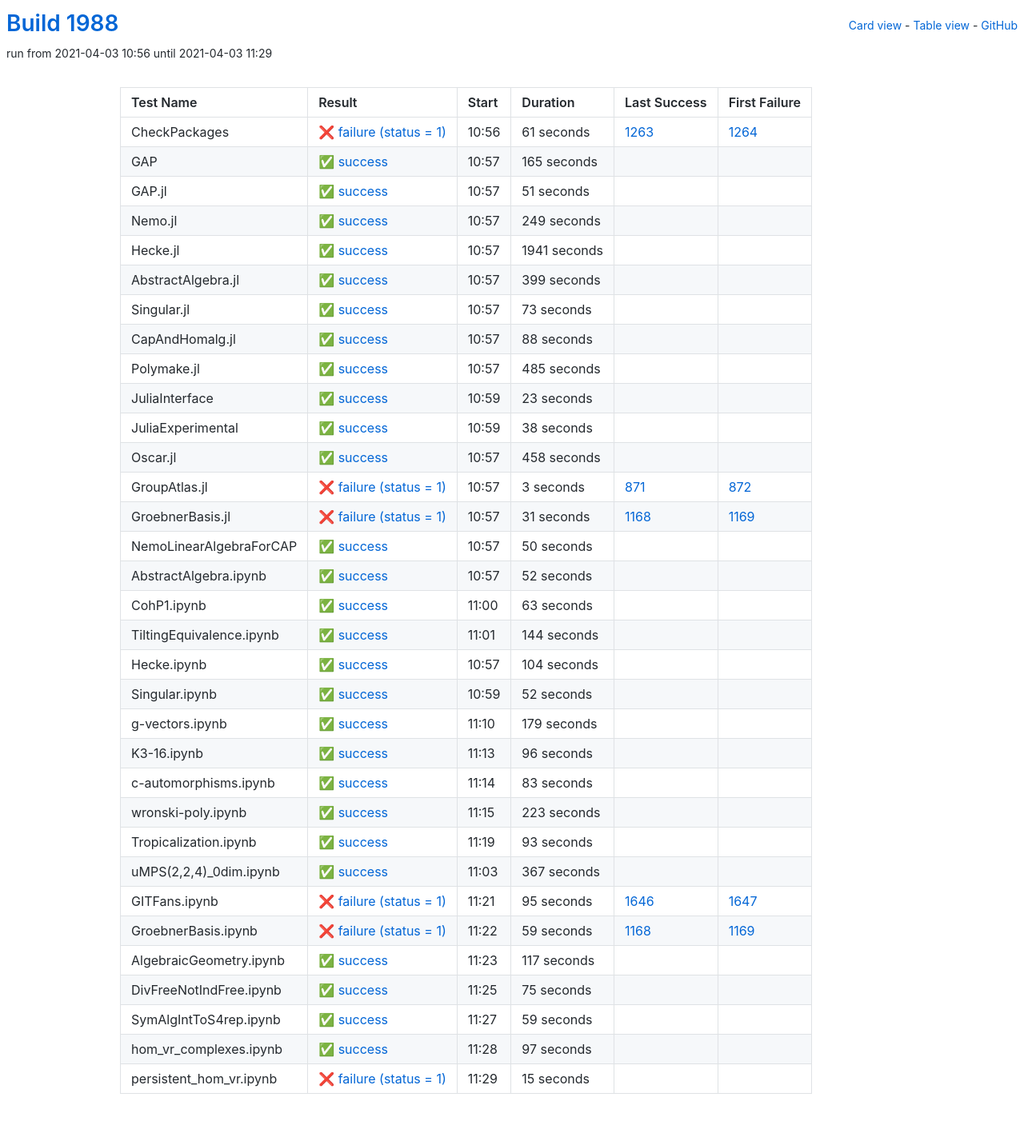
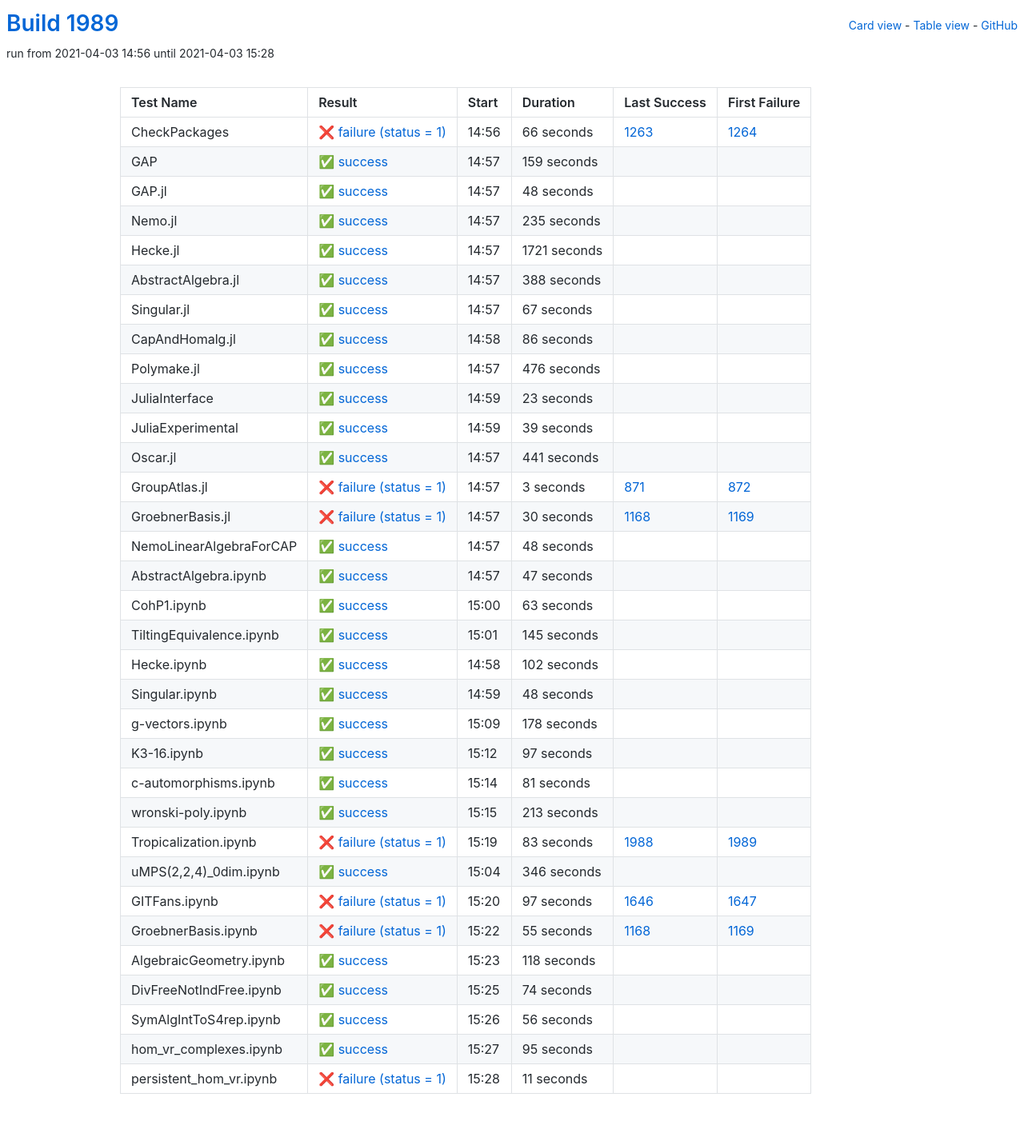
Before and after one commit to oscar-system/oscar-ci-status-stable, a Jekyll site: the page built from table.html, in a window 1280 px wide. Shown: the whole page at 80% size. Built offline with Jekyll 4.4.1, drawn with Linux system fonts in a browser that asks for light colours.

Commit message:
Build #1989

```diff
--- a/_data/ci.yml
+++ b/_data/ci.yml
@@ -1,6 +1,6 @@
 ---
-build: 1988
-build_url: https://oscarci.mathematik.uni-kl.de/job/oscar-stable/1988/
+build: 1989
+build_url: https://oscarci.mathematik.uni-kl.de/job/oscar-stable/1989/
 job: oscar-stable
 organization: oscar-system
 repo: oscar-ci-status-stable
@@ -8,116 +8,116 @@ repourl: https://github.com/oscar-system/oscar-ci-status-stable
 tests:
 - name: CheckPackages
   id: checkpackages
-  log: https://oscarci.mathematik.uni-kl.de/job/oscar-stable/1988/artifact/logs/build-1988/CheckPackages.log
-  start: 2021-04-03 10:56
+  log: https://oscarci.mathematik.uni-kl.de/job/oscar-stable/1989/artifact/logs/build-1989/CheckPackages.log
+  start: 2021-04-03 14:56
   success: false
   exitcode: 1
   status: failure
-  duration: 61
+  duration: 66
   last_success: 1263
   last_success_url: https://oscarci.mathematik.uni-kl.de/job/oscar-stable/1263/
   first_failure: 1264
   first_failure_url: https://oscarci.mathematik.uni-kl.de/job/oscar-stable/1264/
 - name: GAP
   id: gap
-  log: https://oscarci.mathematik.uni-kl.de/job/oscar-stable/1988/artifact/logs/build-1988/GAP.log
-  start: 2021-04-03 10:57
+  log: https://oscarci.mathematik.uni-kl.de/job/oscar-stable/1989/artifact/logs/build-1989/GAP.log
+  start: 2021-04-03 14:57
   success: true
   exitcode: 0
   status: success
-  duration: 165
+  duration: 159
   last_success: false
   last_success_url:
   first_failure: false
   first_failure_url:
 - name: GAP.jl
   id: gap-jl
-  log: https://oscarci.mathematik.uni-kl.de/job/oscar-stable/1988/artifact/logs/build-1988/GAP.jl.log
-  start: 2021-04-03 10:57
+  log: https://oscarci.mathematik.uni-kl.de/job/oscar-stable/1989/artifact/logs/build-1989/GAP.jl.log
+  start: 2021-04-03 14:57
   success: true
   exitcode: 0
   status: success
-  duration: 51
+  duration: 48
   last_success: false
   last_success_url:
   first_failure: false
   first_failure_url:
 - name: Nemo.jl
   id: nemo-jl
-  log: https://oscarci.mathematik.uni-kl.de/job/oscar-stable/1988/artifact/logs/build-1988/Nemo.jl.log
-  start: 2021-04-03 10:57
+  log: https://oscarci.mathematik.uni-kl.de/job/oscar-stable/1989/artifact/logs/build-1989/Nemo.jl.log
+  start: 2021-04-03 14:57
   success: true
   exitcode: 0
   status: success
-  duration: 249
+  duration: 235
   last_success: false
   last_success_url:
   first_failure: false
   first_failure_url:
 - name: Hecke.jl
   id: hecke-jl
-  log: https://oscarci.mathematik.uni-kl.de/job/oscar-stable/1988/artifact/logs/build-1988/Hecke.jl.log
-  start: 2021-04-03 10:57
+  log: https://oscarci.mathematik.uni-kl.de/job/oscar-stable/1989/artifact/logs/build-1989/Hecke.jl.log
+  start: 2021-04-03 14:57
   success: true
   exitcode: 0
   status: success
-  duration: 1941
+  duration: 1721
   last_success: false
   last_success_url:
   first_failure: false
   first_failure_url:
 - name: AbstractAlgebra.jl
   id: abstractalgebra-jl
-  log: https://oscarci.mathematik.uni-kl.de/job/oscar-stable/1988/artifact/logs/build-1988/AbstractAlgebra.jl.log
-  start: 2021-04-03 10:57
+  log: https://oscarci.mathematik.uni-kl.de/job/oscar-stable/1989/artifact/logs/build-1989/AbstractAlgebra.jl.log
+  start: 2021-04-03 14:57
   success: true
   exitcode: 0
   status: success
-  duration: 399
+  duration: 388
   last_success: false
   last_success_url:
   first_failure: false
   first_failure_url:
 - name: Singular.jl
   id: singular-jl
-  log: https://oscarci.mathematik.uni-kl.de/job/oscar-stable/1988/artifact/logs/build-1988/Singular.jl.log
-  start: 2021-04-03 10:57
+  log: https://oscarci.mathematik.uni-kl.de/job/oscar-stable/1989/artifact/logs/build-1989/Singular.jl.log
+  start: 2021-04-03 14:57
   success: true
   exitcode: 0
   status: success
-  duration: 73
+  duration: 67
   last_success: false
   last_success_url:
   first_failure: false
   first_failure_url:
 - name: CapAndHomalg.jl
   id: capandhomalg-jl
-  log: https://oscarci.mathematik.uni-kl.de/job/oscar-stable/1988/artifact/logs/build-1988/CapAndHomalg.jl.log
-  start: 2021-04-03 10:57
+  log: https://oscarci.mathematik.uni-kl.de/job/oscar-stable/1989/artifact/logs/build-1989/CapAndHomalg.jl.log
+  start: 2021-04-03 14:58
   success: true
   exitcode: 0
   status: success
-  duration: 88
+  duration: 86
   last_success: false
   last_success_url:
   first_failure: false
   first_failure_url:
 - name: Polymake.jl
   id: polymake-jl
-  log: https://oscarci.mathematik.uni-kl.de/job/oscar-stable/1988/artifact/logs/build-1988/Polymake.jl.log
-  start: 2021-04-03 10:57
+  log: https://oscarci.mathematik.uni-kl.de/job/oscar-stable/1989/artifact/logs/build-1989/Polymake.jl.log
+  start: 2021-04-03 14:57
   success: true
   exitcode: 0
   status: success
-  duration: 485
+  duration: 476
   last_success: false
   last_success_url:
   first_failure: false
   first_failure_url:
 - name: JuliaInterface
   id: juliainterface
-  log: https://oscarci.mathematik.uni-kl.de/job/oscar-stable/1988/artifact/logs/build-1988/JuliaInterface.log
-  start: 2021-04-03 10:59
+  log: https://oscarci.mathematik.uni-kl.de/job/oscar-stable/1989/artifact/logs/build-1989/JuliaInterface.log
+  start: 2021-04-03 14:59
   success: true
   exitcode: 0
   status: success
@@ -128,32 +128,32 @@ tests:
   first_failure_url:
 - name: JuliaExperimental
   id: juliaexperimental
-  log: https://oscarci.mathematik.uni-kl.de/job/oscar-stable/1988/artifact/logs/build-1988/JuliaExperimental.log
-  start: 2021-04-03 10:59
+  log: https://oscarci.mathematik.uni-kl.de/job/oscar-stable/1989/artifact/logs/build-1989/JuliaExperimental.log
+  start: 2021-04-03 14:59
   success: true
   exitcode: 0
   status: success
-  duration: 38
+  duration: 39
   last_success: false
   last_success_url:
   first_failure: false
   first_failure_url:
 - name: Oscar.jl
   id: oscar-jl
-  log: https://oscarci.mathematik.uni-kl.de/job/oscar-stable/1988/artifact/logs/build-1988/Oscar.jl.log
-  start: 2021-04-03 10:57
+  log: https://oscarci.mathematik.uni-kl.de/job/oscar-stable/1989/artifact/logs/build-1989/Oscar.jl.log
+  start: 2021-04-03 14:57
   success: true
   exitcode: 0
   status: success
-  duration: 458
+  duration: 441
   last_success: false
   last_success_url:
   first_failure: false
   first_failure_url:
 - name: GroupAtlas.jl
   id: groupatlas-jl
-  log: https://oscarci.mathematik.uni-kl.de/job/oscar-stable/1988/artifact/logs/build-1988/GroupAtlas.jl.log
-  start: 2021-04-03 10:57
+  log: https://oscarci.mathematik.uni-kl.de/job/oscar-stable/1989/artifact/logs/build-1989/GroupAtlas.jl.log
+  start: 2021-04-03 14:57
   success: false
   exitcode: 1
   status: failure
@@ -164,44 +164,44 @@ tests:
   first_failure_url: https://oscarci.mathematik.uni-kl.de/job/oscar-stable/872/
 - name: GroebnerBasis.jl
   id: groebnerbasis-jl
-  log: https://oscarci.mathematik.uni-kl.de/job/oscar-stable/1988/artifact/logs/build-1988/GroebnerBasis.jl.log
-  start: 2021-04-03 10:57
+  log: https://oscarci.mathematik.uni-kl.de/job/oscar-stable/1989/artifact/logs/build-1989/GroebnerBasis.jl.log
+  start: 2021-04-03 14:57
   success: false
   exitcode: 1
   status: failure
-  duration: 31
+  duration: 30
   last_success: 1168
   last_success_url: https://oscarci.mathematik.uni-kl.de/job/oscar-stable/1168/
   first_failure: 1169
   first_failure_url: https://oscarci.mathematik.uni-kl.de/job/oscar-stable/1169/
 - name: NemoLinearAlgebraForCAP
   id: nemolinearalgebraforcap
-  log: https://oscarci.mathematik.uni-kl.de/job/oscar-stable/1988/artifact/logs/build-1988/NemoLinearAlgebraForCAP.log
-  start: 2021-04-03 10:57
+  log: https://oscarci.mathematik.uni-kl.de/job/oscar-stable/1989/artifact/logs/build-1989/NemoLinearAlgebraForCAP.log
+  start: 2021-04-03 14:57
   success: true
   exitcode: 0
   status: success
-  duration: 50
+  duration: 48
   last_success: false
   last_success_url:
   first_failure: false
   first_failure_url:
 - name: AbstractAlgebra.ipynb
   id: abstractalgebra-ipynb
-  log: https://oscarci.mathematik.uni-kl.de/job/oscar-stable/1988/artifact/logs/build-1988/AbstractAlgebra.ipynb.log
-  start: 2021-04-03 10:57
+  log: https://oscarci.mathematik.uni-kl.de/job/oscar-stable/1989/artifact/logs/build-1989/AbstractAlgebra.ipynb.log
+  start: 2021-04-03 14:57
   success: true
   exitcode: 0
   status: success
-  duration: 52
+  duration: 47
   last_success: false
   last_success_url:
   first_failure: false
   first_failure_url:
 - name: CohP1.ipynb
   id: cohp1-ipynb
-  log: https://oscarci.mathematik.uni-kl.de/job/oscar-stable/1988/artifact/logs/build-1988/CohP1.ipynb.log
-  start: 2021-04-03 11:00
+  log: https://oscarci.mathematik.uni-kl.de/job/oscar-stable/1989/artifact/logs/build-1989/CohP1.ipynb.log
+  start: 2021-04-03 15:00
   success: true
   exitcode: 0
   status: success
@@ -212,176 +212,56 @@ tests:
   first_failure_url:
 - name: TiltingEquivalence.ipynb
   id: tiltingequivalence-ipynb
-  log: https://oscarci.mathematik.uni-kl.de/job/oscar-stable/1988/artifact/logs/build-1988/TiltingEquivalence.ipynb.log
-  start: 2021-04-03 11:01
+  log: https://oscarci.mathematik.uni-kl.de/job/oscar-stable/1989/artifact/logs/build-1989/TiltingEquivalence.ipynb.log
+  start: 2021-04-03 15:01
   success: true
   exitcode: 0
   status: success
-  duration: 144
+  duration: 145
   last_success: false
   last_success_url:
   first_failure: false
   first_failure_url:
 - name: Hecke.ipynb
   id: hecke-ipynb
-  log: https://oscarci.mathematik.uni-kl.de/job/oscar-stable/1988/artifact/logs/build-1988/Hecke.ipynb.log
-  start: 2021-04-03 10:57
+  log: https://oscarci.mathematik.uni-kl.de/job/oscar-stable/1989/artifact/logs/build-1989/Hecke.ipynb.log
+  start: 2021-04-03 14:58
   success: true
   exitcode: 0
   status: success
-  duration: 104
+  duration: 102
   last_success: false
   last_success_url:
   first_failure: false
   first_failure_url:
 - name: Singular.ipynb
   id: singular-ipynb
-  log: https://oscarci.mathematik.uni-kl.de/job/oscar-stable/1988/artifact/logs/build-1988/Singular.ipynb.log
-  start: 2021-04-03 10:59
+  log: https://oscarci.mathematik.uni-kl.de/job/oscar-stable/1989/artifact/logs/build-1989/Singular.ipynb.log
+  start: 2021-04-03 14:59
   success: true
   exitcode: 0
   status: success
-  duration: 52
+  duration: 48
   last_success: false
   last_success_url:
   first_failure: false
   first_failure_url:
 - name: g-vectors.ipynb
   id: g-vectors-ipynb
-  log: https://oscarci.mathematik.uni-kl.de/job/oscar-stable/1988/artifact/logs/build-1988/g-vectors.ipynb.log
-  start: 2021-04-03 11:10
+  log: https://oscarci.mathematik.uni-kl.de/job/oscar-stable/1989/artifact/logs/build-1989/g-vectors.ipynb.log
+  start: 2021-04-03 15:09
   success: true
   exitcode: 0
   status: success
-  duration: 179
+  duration: 178
   last_success: false
   last_success_url:
   first_failure: false
   first_failure_url:
 - name: K3-16.ipynb
   id: k3-16-ipynb
-  log: https://oscarci.mathematik.uni-kl.de/job/oscar-stable/1988/artifact/logs/build-1988/K3-16.ipynb.log
-  start: 2021-04-03 11:13
-  success: true
-  exitcode: 0
-  status: success
-  duration: 96
-  last_success: false
-  last_success_url:
-  first_failure: false
-  first_failure_url:
-- name: c-automorphisms.ipynb
-  id: c-automorphisms-ipynb
-  log: https://oscarci.mathematik.uni-kl.de/job/oscar-stable/1988/artifact/logs/build-1988/c-automorphisms.ipynb.log
-  start: 2021-04-03 11:14
-  success: true
-  exitcode: 0
-  status: success
-  duration: 83
-  last_success: false
-  last_success_url:
-  first_failure: false
-  first_failure_url:
-- name: wronski-poly.ipynb
-  id: wronski-poly-ipynb
-  log: https://oscarci.mathematik.uni-kl.de/job/oscar-stable/1988/artifact/logs/build-1988/wronski-poly.ipynb.log
-  start: 2021-04-03 11:15
-  success: true
-  exitcode: 0
-  status: success
-  duration: 223
-  last_success: false
-  last_success_url:
-  first_failure: false
-  first_failure_url:
-- name: Tropicalization.ipynb
-  id: tropicalization-ipynb
-  log: https://oscarci.mathematik.uni-kl.de/job/oscar-stable/1988/artifact/logs/build-1988/Tropicalization.ipynb.log
-  start: 2021-04-03 11:19
-  success: true
-  exitcode: 0
-  status: success
-  duration: 93
-  last_success: false
-  last_success_url:
-  first_failure: false
-  first_failure_url:
-- name: uMPS(2,2,4)_0dim.ipynb
-  id: umps-2-2-4-0dim-ipynb
-  log: https://oscarci.mathematik.uni-kl.de/job/oscar-stable/1988/artifact/logs/build-1988/uMPS-2-2-4-_0dim.ipynb.log
-  start: 2021-04-03 11:03
-  success: true
-  exitcode: 0
-  status: success
-  duration: 367
-  last_success: false
-  last_success_url:
-  first_failure: false
-  first_failure_url:
-- name: GITFans.ipynb
-  id: gitfans-ipynb
-  log: https://oscarci.mathematik.uni-kl.de/job/oscar-stable/1988/artifact/logs/build-1988/GITFans.ipynb.log
-  start: 2021-04-03 11:21
-  success: false
-  exitcode: 1
-  status: failure
-  duration: 95
-  last_success: 1646
-  last_success_url: https://oscarci.mathematik.uni-kl.de/job/oscar-stable/1646/
-  first_failure: 1647
-  first_failure_url: https://oscarci.mathematik.uni-kl.de/job/oscar-stable/1647/
-- name: GroebnerBasis.ipynb
-  id: groebnerbasis-ipynb
-  log: https://oscarci.mathematik.uni-kl.de/job/oscar-stable/1988/artifact/logs/build-1988/GroebnerBasis.ipynb.log
-  start: 2021-04-03 11:22
-  success: false
-  exitcode: 1
-  status: failure
-  duration: 59
-  last_success: 1168
-  last_success_url: https://oscarci.mathematik.uni-kl.de/job/oscar-stable/1168/
-  first_failure: 1169
-  first_failure_url: https://oscarci.mathematik.uni-kl.de/job/oscar-stable/1169/
-- name: AlgebraicGeometry.ipynb
-  id: algebraicgeometry-ipynb
-  log: https://oscarci.mathematik.uni-kl.de/job/oscar-stable/1988/artifact/logs/build-1988/AlgebraicGeometry.ipynb.log
-  start: 2021-04-03 11:23
-  success: true
-  exitcode: 0
-  status: success
-  duration: 117
-  last_success: false
-  last_success_url:
-  first_failure: false
-  first_failure_url:
-- name: DivFreeNotIndFree.ipynb
-  id: divfreenotindfree-ipynb
-  log: https://oscarci.mathematik.uni-kl.de/job/oscar-stable/1988/artifact/logs/build-1988/DivFreeNotIndFree.ipynb.log
-  start: 2021-04-03 11:25
-  success: true
-  exitcode: 0
-  status: success
-  duration: 75
-  last_success: false
-  last_success_url:
-  first_failure: false
-  first_failure_url:
-- name: SymAlgIntToS4rep.ipynb
-  id: symalginttos4rep-ipynb
-  log: https://oscarci.mathematik.uni-kl.de/job/oscar-stable/1988/artifact/logs/build-1988/SymAlgIntToS4rep.ipynb.log
-  start: 2021-04-03 11:27
-  success: true
-  exitcode: 0
-  status: success
-  duration: 59
-  last_success: false
-  last_success_url:
-  first_failure: false
-  first_failure_url:
-- name: hom_vr_complexes.ipynb
-  id: hom-vr-complexes-ipynb
-  log: https://oscarci.mathematik.uni-kl.de/job/oscar-stable/1988/artifact/logs/build-1988/hom_vr_complexes.ipynb.log
-  start: 2021-04-03 11:28
+  log: https://oscarci.mathematik.uni-kl.de/job/oscar-stable/1989/artifact/logs/build-1989/K3-16.ipynb.log
+  start: 2021-04-03 15:12
   success: true
   exitcode: 0
   status: success
@@ -390,15 +270,135 @@ tests:
   last_success_url:
   first_failure: false
   first_failure_url:
-- name: persistent_hom_vr.ipynb
-  id: persistent-hom-vr-ipynb
-  log: https://oscarci.mathematik.uni-kl.de/job/oscar-stable/1988/artifact/logs/build-1988/persistent_hom_vr.ipynb.log
-  start: 2021-04-03 11:29
-  success: false
-  exitcode: 1
-  status: failure
-  duration: 15
+- name: c-automorphisms.ipynb
+  id: c-automorphisms-ipynb
+  log: https://oscarci.mathematik.uni-kl.de/job/oscar-stable/1989/artifact/logs/build-1989/c-automorphisms.ipynb.log
+  start: 2021-04-03 15:14
+  success: true
+  exitcode: 0
+  status: success
+  duration: 81
   last_success: false
   last_success_url:
   first_failure: false
   first_failure_url:
+- name: wronski-poly.ipynb
+  id: wronski-poly-ipynb
+  log: https://oscarci.mathematik.uni-kl.de/job/oscar-stable/1989/artifact/logs/build-1989/wronski-poly.ipynb.log
+  start: 2021-04-03 15:15
+  success: true
+  exitcode: 0
+  status: success
+  duration: 213
+  last_success: false
+  last_success_url:
+  first_failure: false
+  first_failure_url:
+- name: Tropicalization.ipynb
+  id: tropicalization-ipynb
+  log: https://oscarci.mathematik.uni-kl.de/job/oscar-stable/1989/artifact/logs/build-1989/Tropicalization.ipynb.log
+  start: 2021-04-03 15:19
+  success: false
+  exitcode: 1
+  status: failure
+  duration: 83
+  last_success: 1988
+  last_success_url: https://oscarci.mathematik.uni-kl.de/job/oscar-stable/1988/
+  first_failure: 1989
+  first_failure_url: https://oscarci.mathematik.uni-kl.de/job/oscar-stable/1989/
+- name: uMPS(2,2,4)_0dim.ipynb
+  id: umps-2-2-4-0dim-ipynb
+  log: https://oscarci.mathematik.uni-kl.de/job/oscar-stable/1989/artifact/logs/build-1989/uMPS-2-2-4-_0dim.ipynb.log
+  start: 2021-04-03 15:04
+  success: true
+  exitcode: 0
+  status: success
+  duration: 346
+  last_success: false
+  last_success_url:
+  first_failure: false
+  first_failure_url:
+- name: GITFans.ipynb
+  id: gitfans-ipynb
+  log: https://oscarci.mathematik.uni-kl.de/job/oscar-stable/1989/artifact/logs/build-1989/GITFans.ipynb.log
+  start: 2021-04-03 15:20
+  success: false
+  exitcode: 1
+  status: failure
+  duration: 97
+  last_success: 1646
+  last_success_url: https://oscarci.mathematik.uni-kl.de/job/oscar-stable/1646/
+  first_failure: 1647
+  first_failure_url: https://oscarci.mathematik.uni-kl.de/job/oscar-stable/1647/
+- name: GroebnerBasis.ipynb
+  id: groebnerbasis-ipynb
+  log: https://oscarci.mathematik.uni-kl.de/job/oscar-stable/1989/artifact/logs/build-1989/GroebnerBasis.ipynb.log
+  start: 2021-04-03 15:22
+  success: false
+  exitcode: 1
+  status: failure
+  duration: 55
+  last_success: 1168
+  last_success_url: https://oscarci.mathematik.uni-kl.de/job/oscar-stable/1168/
+  first_failure: 1169
+  first_failure_url: https://oscarci.mathematik.uni-kl.de/job/oscar-stable/1169/
+- name: AlgebraicGeometry.ipynb
+  id: algebraicgeometry-ipynb
+  log: https://oscarci.mathematik.uni-kl.de/job/oscar-stable/1989/artifact/logs/build-1989/AlgebraicGeometry.ipynb.log
+  start: 2021-04-03 15:23
+  success: true
+  exitcode: 0
+  status: success
+  duration: 118
+  last_success: false
+  last_success_url:
+  first_failure: false
+  first_failure_url:
+- name: DivFreeNotIndFree.ipynb
+  id: divfreenotindfree-ipynb
+  log: https://oscarci.mathematik.uni-kl.de/job/oscar-stable/1989/artifact/logs/build-1989/DivFreeNotIndFree.ipynb.log
+  start: 2021-04-03 15:25
+  success: true
+  exitcode: 0
+  status: success
+  duration: 74
+  last_success: false
+  last_success_url:
+  first_failure: false
+  first_failure_url:
+- name: SymAlgIntToS4rep.ipynb
+  id: symalginttos4rep-ipynb
+  log: https://oscarci.mathematik.uni-kl.de/job/oscar-stable/1989/artifact/logs/build-1989/SymAlgIntToS4rep.ipynb.log
+  start: 2021-04-03 15:26
+  success: true
+  exitcode: 0
+  status: success
+  duration: 56
+  last_success: false
+  last_success_url:
+  first_failure: false
+  first_failure_url:
+- name: hom_vr_complexes.ipynb
+  id: hom-vr-complexes-ipynb
+  log: https://oscarci.mathematik.uni-kl.de/job/oscar-stable/1989/artifact/logs/build-1989/hom_vr_complexes.ipynb.log
+  start: 2021-04-03 15:27
+  success: true
+  exitcode: 0
+  status: success
+  duration: 95
+  last_success: false
+  last_success_url:
+  first_failure: false
+  first_failure_url:
+- name: persistent_hom_vr.ipynb
+  id: persistent-hom-vr-ipynb
+  log: https://oscarci.mathematik.uni-kl.de/job/oscar-stable/1989/artifact/logs/build-1989/persistent_hom_vr.ipynb.log
+  start: 2021-04-03 15:28
+  success: false
+  exitcode: 1
+  status: failure
+  duration: 11
+  last_success: false
+  last_success_url:
+  first_failure: false
+  first_failure_url:
```
Also changed, not shown: README.md.
